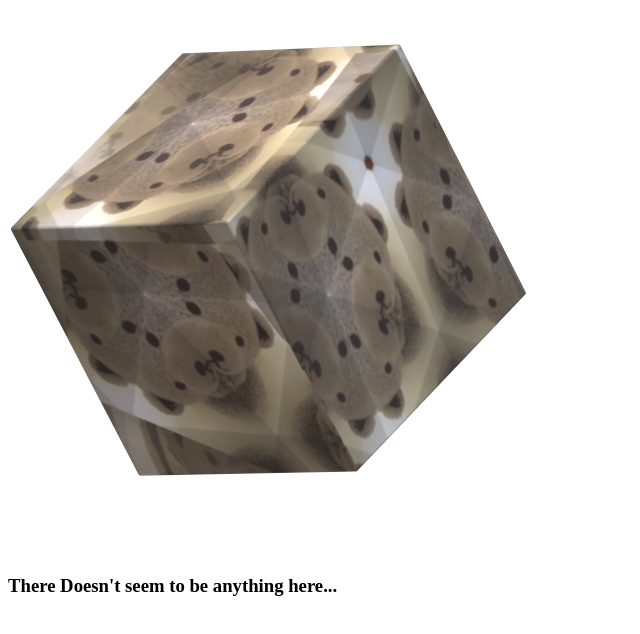
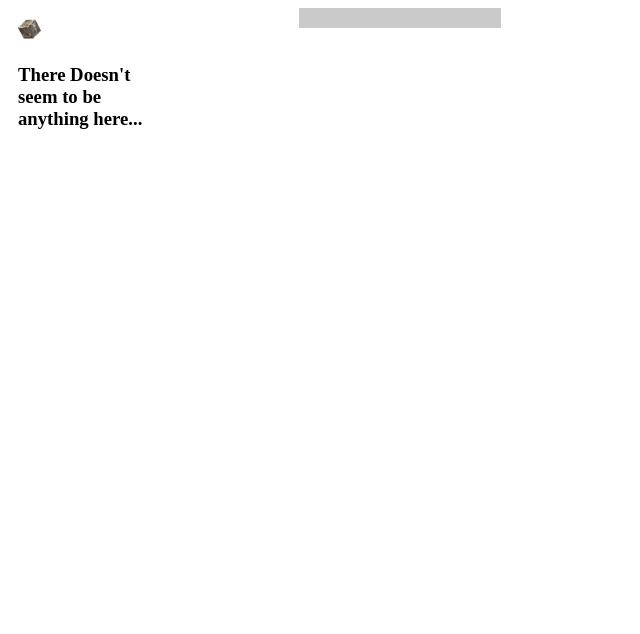
Before and after one commit to notforlife/beebcubes, a plain HTML site: page index.html in a window 1280 px wide. Shown: the whole page, without its empty margins (0-640 px from the left). Drawn offline with Linux system fonts and the light colour scheme.

Commit message:
Update index.html

```diff
--- a/index.html
+++ b/index.html
@@ -2,7 +2,44 @@
 <html>
 <head>
 <title>Under Construction</title>
-<style src="styles.css"></style>
+<style>
+
+  img {
+
+   height: 17%;
+   width: 17%;
+
+  }
+
+* {
+  box-sizing: border-box;
+}
+
+.column {
+  float: left;
+  padding: 10px;
+}
+
+.left {
+  width: 13%;
+}
+
+.right {
+  width: 10%;
+}
+
+.righter {
+   width: 16%;
+   background-color: rgb(202,202,202);
+ }
+
+.row:after {
+  content: "";
+  display: table;
+  clear: both;
+}
+
+</style>
 </head>
 <body>
 <div class="row" id="container">
```
